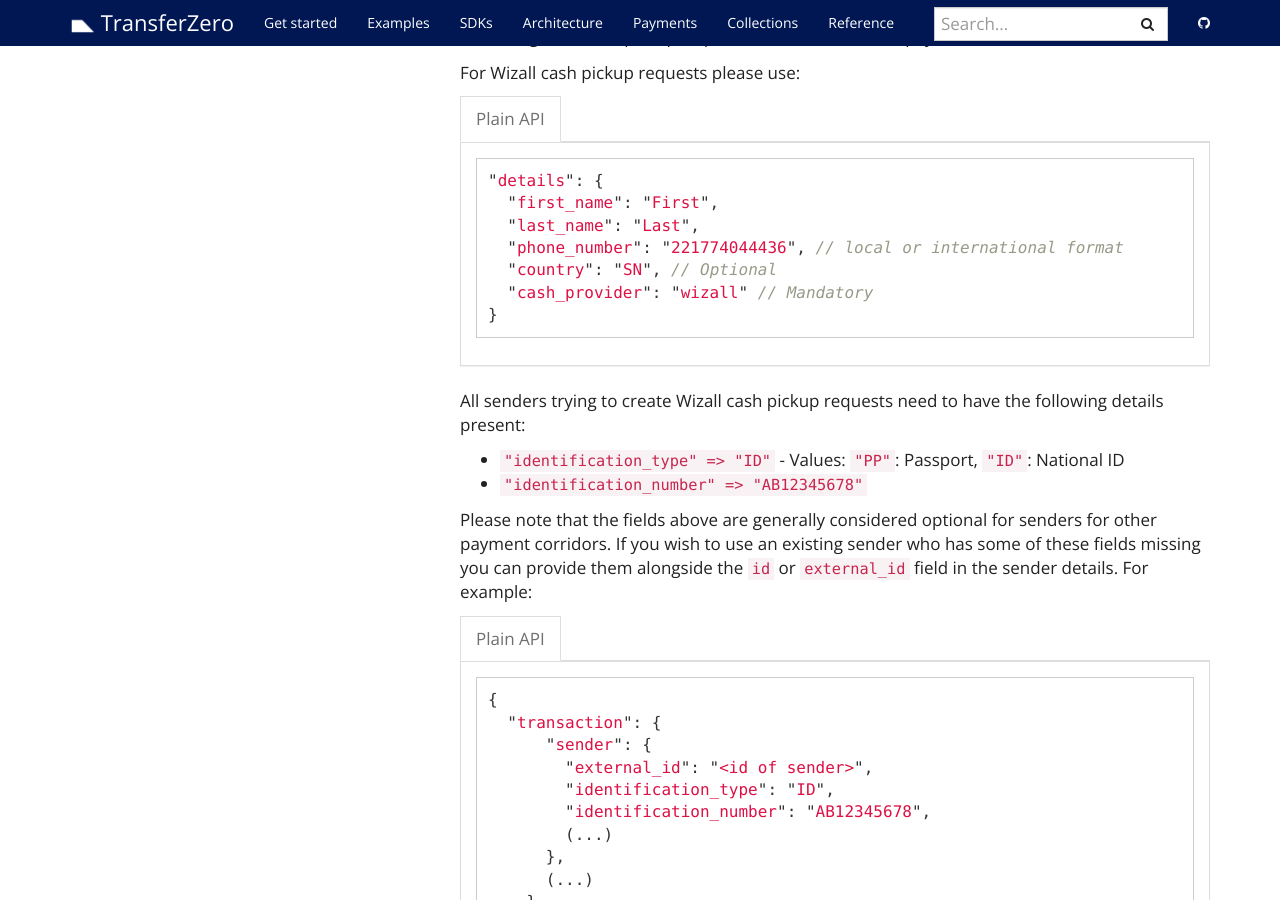
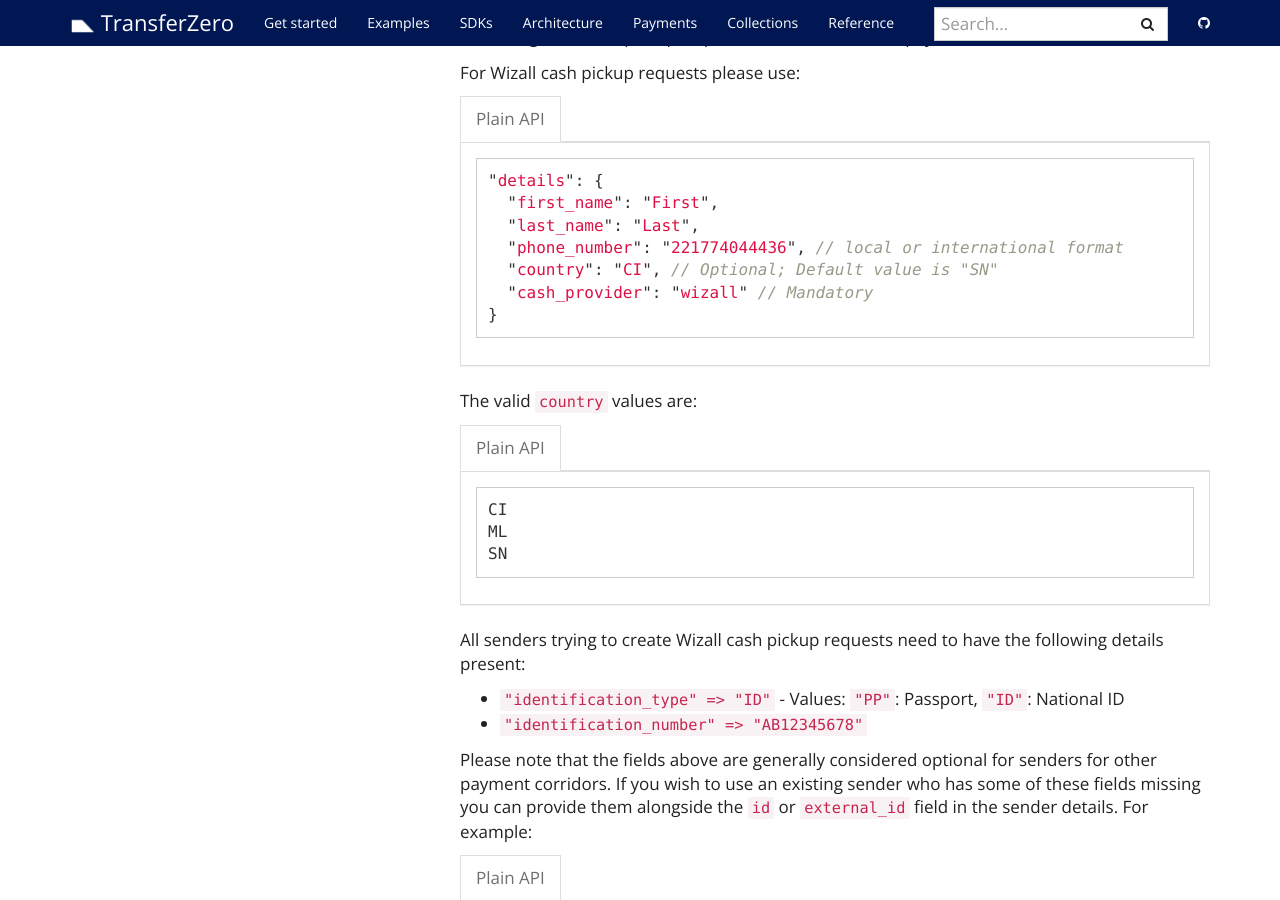
Before and after one commit to transferzero/api-documentation, a Jekyll site: the page built from _docs/payout-details.md, in a window 1280 px wide and 900 px high, scrolled down 9417 px. Built offline with Jekyll 4.4.1, drawn with Linux system fonts in a browser that asks for light colours; nearby versions of some CDN libraries; comment, search, counter and statistics services are not loaded.

Commit message:
BTA-5460-add-country-to-xof-cash-payout-details (#50)
* BTA-5460-add-country-to-xof-cash-payout-details

- Add optional country attribute to XOF cash payout details
- Add Wizall XOF cash country options to documentation

````diff
--- a/_docs/payout-details.md
+++ b/_docs/payout-details.md
@@ -409,13 +409,25 @@
   "first_name": "First",
   "last_name": "Last",
   "phone_number": "221774044436", // local or international format
-  "country": "SN", // Optional
+  "country": "CI", // Optional; Default value is "SN"
   "cash_provider": "wizall" // Mandatory
 }
 ```
 {% endcapture %}
 
 {% include language-tabbar.html prefix="xof-cash-details" raw=data-raw %}
+
+The valid `country` values are:
+
+{% capture data-raw %}
+```
+CI
+ML
+SN
+```
+{% endcapture %}
+
+{% include language-tabbar.html prefix="xof-bank-country-values" raw=data-raw %}
 
 All senders trying to create Wizall cash pickup requests need to have the following details present:
 - `"identification_type" => "ID"` - Values: `"PP"`: Passport, `"ID"`: National ID
````
